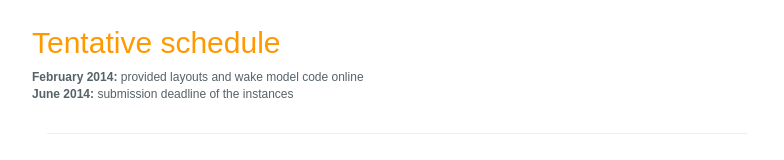
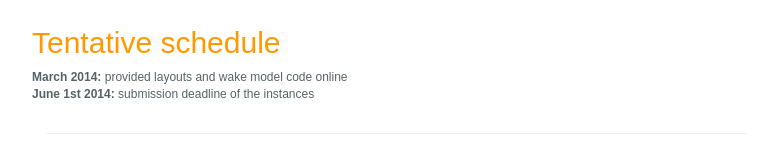
Before and after one commit to d9w/wind-competition, a plain HTML site: page index.html in a window 1280 px wide. Shown: the part 1886-2046 px from the top of the page, without its empty margins (243-1027 px from the left). Drawn offline with Linux system fonts and the light colour scheme.

Commit message:
schedule

```diff
--- a/index.html
+++ b/index.html
@@ -160,9 +160,9 @@
 
       <h2>Tentative schedule</h2>
 
-      <p><b>February 2014:</b> provided layouts and wake model code online
+      <p><b>March 2014:</b> provided layouts and wake model code online
       <br/>
-      <b>June 2014:</b> submission deadline of the instances</p>
+      <b>June 1st 2014:</b> submission deadline of the instances</p>
 
     </div>
 
```
